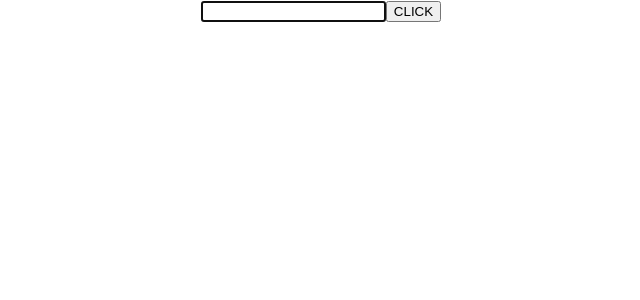
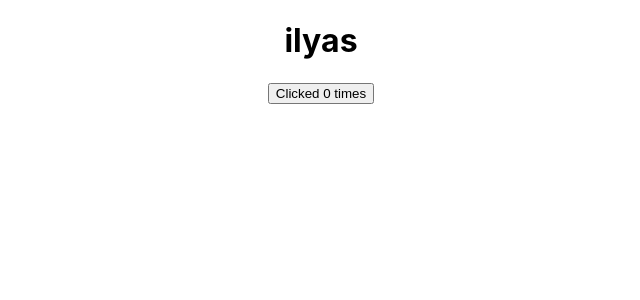
Before and after one commit to IlyasElMabrouki/React-app-Test, a React (Create React App) app: page / in a window 1280 px wide. Shown: the top 300 px of the page, without its empty margins (319-959 px from the left). Built offline with nearby package versions, Linux system fonts and the light colour scheme.

Commit message:
addedwithCounter HCO

```diff
--- a/src/App.js
+++ b/src/App.js
@@ -1,10 +1,10 @@
 import './App.css';
-import Ref from './Components/Refs';
+import Counter from './Components/Counter';
 
 function App() {
   return (
     <div className="App">
-      <Ref></Ref>
+      <Counter name="ilyas"/>
     </div>
   );
 }
--- a/src/components/Counter.js
+++ b/src/components/Counter.js
@@ -1,32 +1,16 @@
 import React, { Component } from 'react'
+import withCounter from './withCounter'
 
 class Counter extends Component {
-
-    constructor(props) {
-      super(props)
-
-      this.state = {
-         count: 0
-      }
-    }
-
-    increment(){
-        this.setState({
-            count: this.state.count + 1
-        },
-        ()=>{
-            console.log(this.state.count);
-        })
-    }
-
     render() {
+        const {increment, count, name} = this.props;
         return (
-        <div>
-            <div>Count - {this.state.count}</div>
-            <button onClick={()=>this.increment()}>Increment</button>
-        </div>
+        <>
+            <h1>{name}</h1>
+            <button onClick={increment}>Clicked {count} times </button>
+        </>
         )
     }
 }
 
-export default Counter
+export default withCounter(Counter,5)
--- /dev/null
+++ b/src/components/withCounter.js
@@ -0,0 +1,26 @@
+import React from 'react'
+
+const withCounter = (WrappedComponent, incrementCount)=>{
+    class WithCounter extends React.Component {
+        constructor(props) {
+            super(props)
+
+            this.state = {
+                count: 0
+            }
+        }
+
+        increment = () => {
+            this.setState({
+                count: this.state.count + incrementCount
+            })
+        }
+
+        render() {
+          return <WrappedComponent count={this.state.count} increment={this.increment} {...this.props}/>
+        }
+      }
+    return WithCounter
+}
+
+export default withCounter
```
